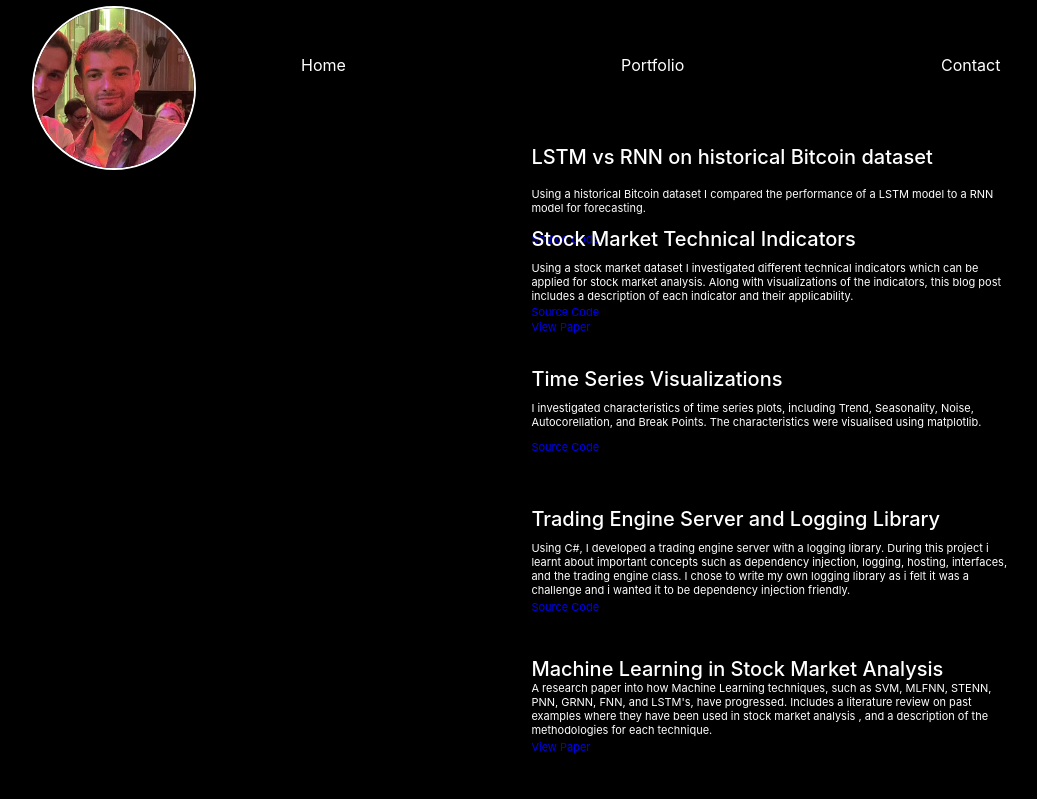
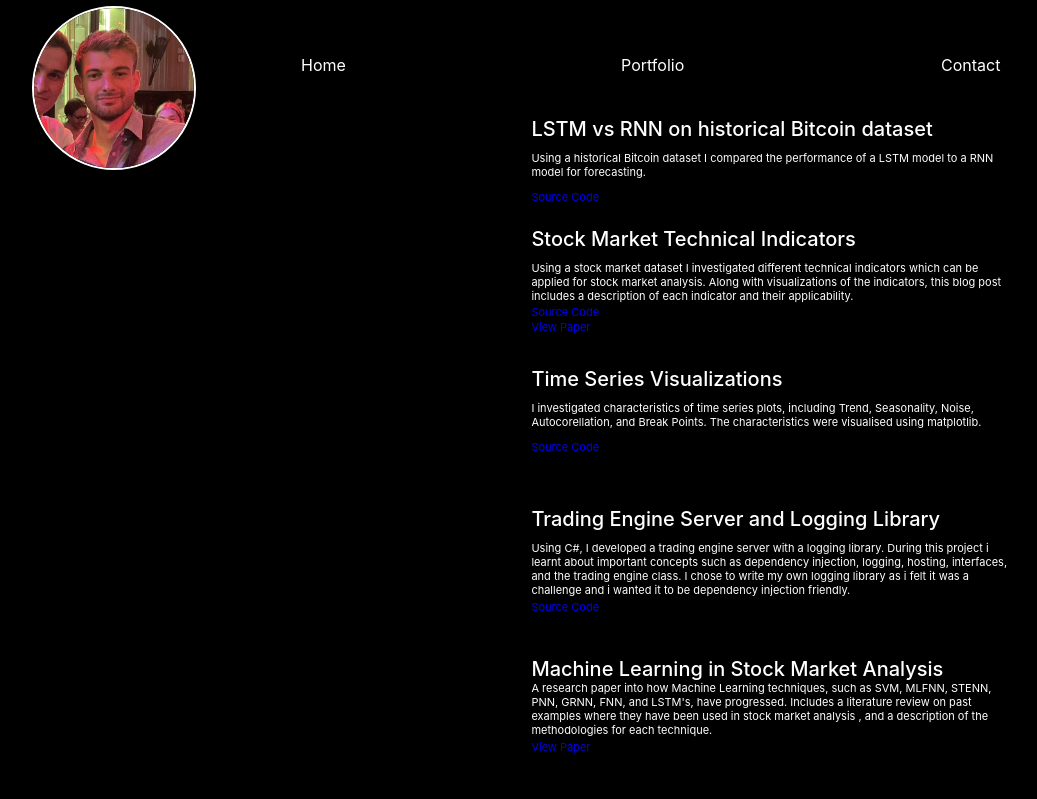
Before and after one commit to jacobhay2626/Portfolio_App_1, a React (Create React App) app: page /port in a window 1280 px wide. Shown: the top 799 px of the page, without its empty margins (19-1056 px from the left). Built offline with nearby package versions, Linux system fonts and the light colour scheme.

Commit message:
Ready for deployment 3

```diff
--- a/src/App.css
+++ b/src/App.css
@@ -174,7 +174,7 @@
 .RNN_v_LSTM_title{
   position: absolute;
   left: 43vw;
-  top: 16vh;
+  top: 100px;
   font-size: 20px;
   text-decoration: none;
   color: white;
@@ -186,7 +186,7 @@
   width: 480px;
   position: absolute;
   left: 43vw;
-  top: 22vh;
+  top: 140px;
   color: white;
 }
 
@@ -195,7 +195,7 @@
   text-decoration: none;
   position: absolute;
   left: 43vw;
-  top: 29vh;
+  top: 190px;
 }
 
 .SM_tech_indicators_title{
```
